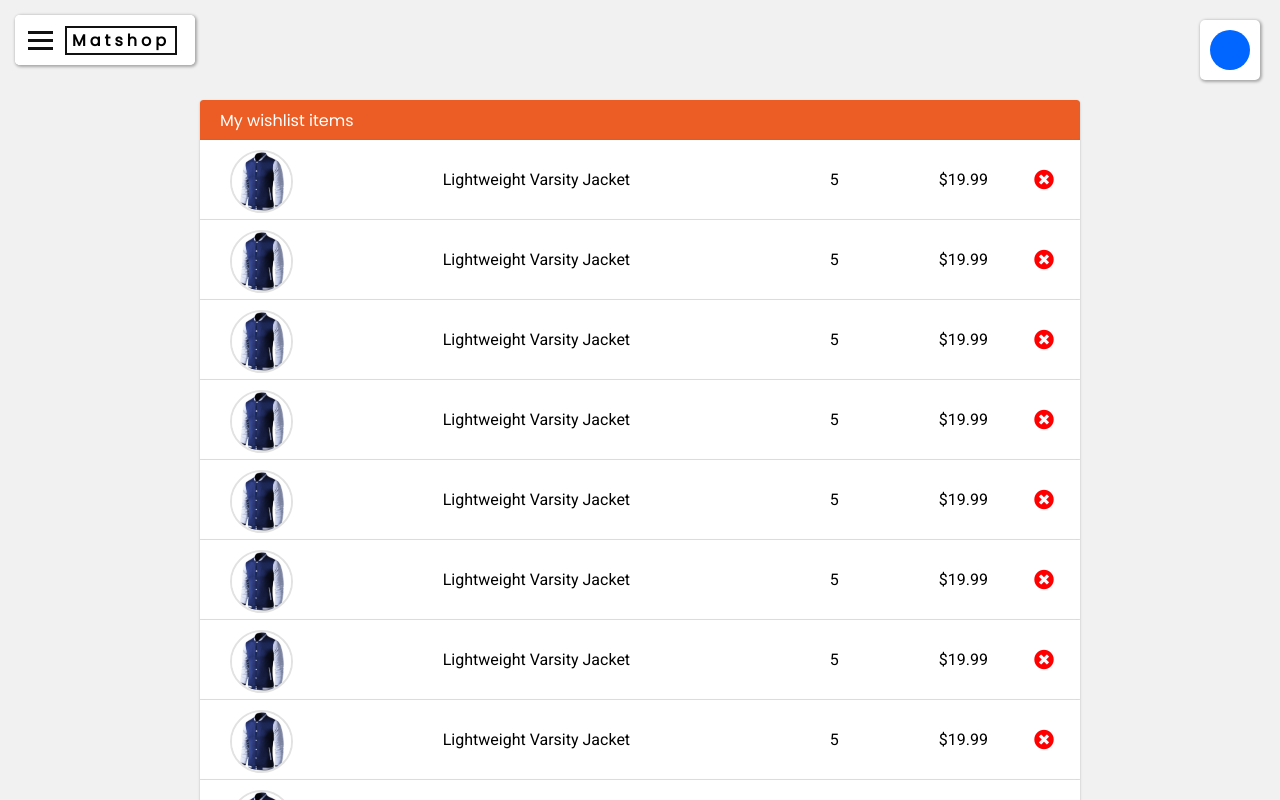
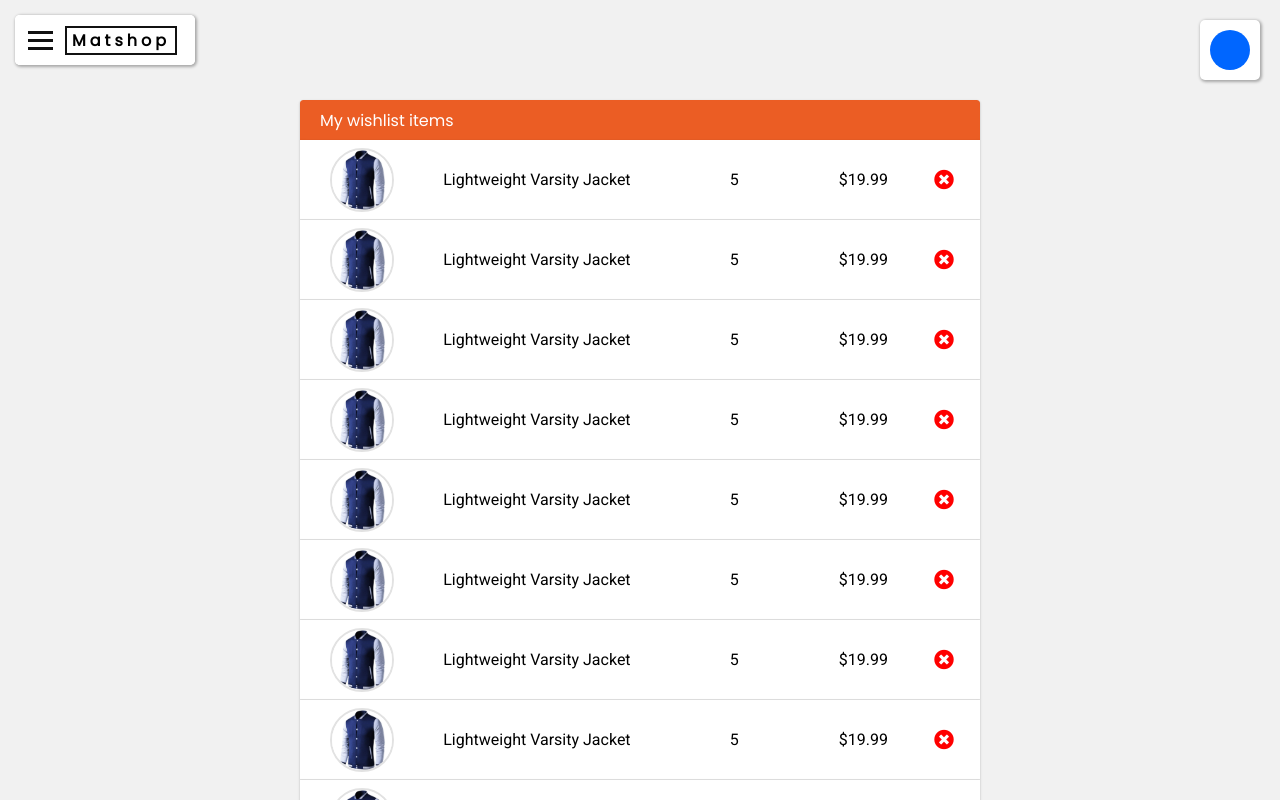
Before and after one commit to jasonwj96/matshop, a React (Create React App) app: page /wishlist in a window 1280 px wide. Shown: the top 800 px of the page. Built offline with nearby package versions, Linux system fonts and the light colour scheme; no server answers.

Commit message:
Added hover animations to the list

```diff
--- a/src/components/wishlistitem.scss
+++ b/src/components/wishlistitem.scss
@@ -14,13 +14,21 @@
   justify-content: space-between;
   box-shadow: 0 1px 3px #0000001f, 0 1px 2px #0000001f;
   border-bottom: #e2e2e2 1px solid;
+  transition: 0.2s height ease-in-out;
+
+  &:hover {
+    box-shadow: 0 2px 6px #0000007a;
+    height: 120px;
+  }
 
   .image {
+    display: flex;
     margin: 0 20px;
+    align-items: center;
 
     img {
       width: auto;
-      height: 100%;
+      height: 60px;
       border-radius: 50%;
       border: #e2e2e2 2px solid;
     }
@@ -29,8 +37,8 @@
   .title {
     display: flex;
     align-items: center;
-    text-align: center;
-    margin: 0px;
+    text-align: left;
+    margin: 0 10px;
     padding: 0px;
   }
 
--- a/src/containers/wishlist.scss
+++ b/src/containers/wishlist.scss
@@ -4,7 +4,7 @@
   flex-flow: column;
   align-items: center;
   width: 100%;
-  padding: 100px 200px 50px;
+  padding: 100px 300px 50px;
   box-sizing: border-box;
 
   .wishlist {
@@ -17,7 +17,6 @@
     .header {
       display: flex;
       height: 40px;
-      // justify-content: flex-end;
       padding: 0 20px;
       font-family: "Poppins";
       box-shadow: 0 1px 3px #0000001f, 0 1px 2px #0000001f;
```
